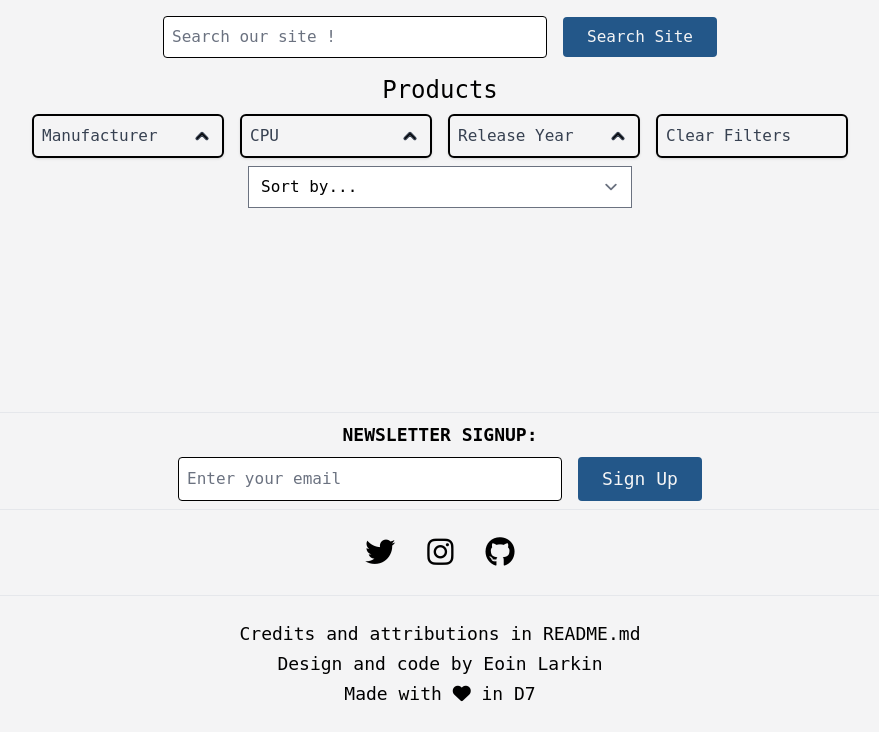
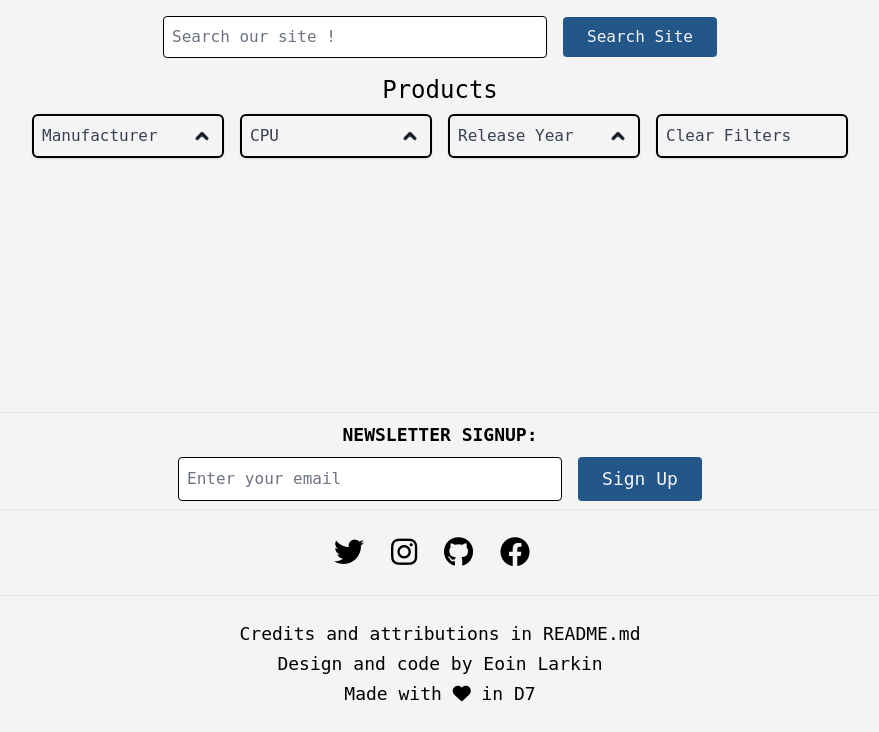
Before and after one commit to eoinlarkin/retro-pc, a Django app: page /store in a window 1280 px wide. Shown: the part 68-800 px from the top of the page, without its empty margins (200-1079 px from the left). Run offline with Django 4.2, Linux system fonts and the light colour scheme; data comes from the database, SQL or seed files in the repository; data that the repository does not hold is empty; parts of the project's set-up code (start-up, migrations or seed data) failed here and were passed over; some libraries are stand-ins or nearby versions.

Commit message:
style: changes to site formatting

```diff
--- a/static/css/output.css
+++ b/static/css/output.css
@@ -1818,6 +1827,22 @@ html {
 
 .mb-3 {
   margin-bottom: 0.75rem !important;
+}
+
+.mt-2 {
+  margin-top: 0.5rem !important;
+}
+
+.mb-2 {
+  margin-bottom: 0.5rem !important;
+}
+
+.mr-4 {
+  margin-right: 1rem !important;
+}
+
+.mt-0 {
+  margin-top: 0px !important;
 }
 
 .block {
@@ -2409,6 +2475,16 @@ html {
   line-height: 1.75rem !important;
 }
 
+.text-xs {
+  font-size: 0.75rem !important;
+  line-height: 1rem !important;
+}
+
+.text-3xl {
+  font-size: 1.875rem !important;
+  line-height: 2.25rem !important;
+}
+
 .font-bold {
   font-weight: 700 !important;
 }
--- a/store/templates/store/store.html
+++ b/store/templates/store/store.html
@@ -24,7 +24,7 @@
         <!-- End: Drawer Buttons -->
 
         <!-- Start: Container for the sort selector -->
-        <select id="sort-selector" class="flex justify-center w-96 mx-auto">
+        <!-- <select id="sort-selector" class="flex justify-center w-96 mx-auto">
             <option value="reset" {% if current_sorting == 'None_None' %}selected{% endif %}>Sort by...</option>
             <option value="price_asc" {% if current_sorting == 'price_asc' %}selected{% endif %}>Price (low to high)</option>
             <option value="price_desc" {% if current_sorting == 'price_desc' %}selected{% endif %}>Price (high to low)</option>
@@ -32,7 +32,7 @@
             <option value="name_desc" {% if current_sorting == 'name_desc' %}selected{% endif %}>Name (Z-A)</option>
             <option value="manufacturer_asc" {% if current_sorting == 'manufacturer_asc' %}selected{% endif %}>Manufacturer (A-Z)</option>
             <option value="manufacturer_desc" {% if current_sorting == 'manufacturer_desc' %}selected{% endif %}>Manufacturer (Z-A)</option>
-        </select>
+        </select> -->
         <!-- End: Container for the sort selector -->
 
         <!-- Start Product Listing -->
--- a/templates/base.html
+++ b/templates/base.html
@@ -71,13 +71,14 @@ Try retro-pc the web's best store for vintage computing hardware ">
     {% include 'footer.html' %}
 </footer>
 
-{% block postloadjs %}
+<!-- Base JS-->
 <script src="{% static 'js/drawer.js' %}"></script>
 <script src="{% static 'js/toast.js' %}"></script>
+
+{% block postloadjs %}
 {% endblock  %}
 
-<!-- Tailwind Elements -->
-<!-- <link rel="stylesheet" href="https://cdn.jsdelivr.net/npm/tw-elements/dist/css/index.min.css" /> -->
+
 </body>
 
 </html>
--- a/templates/footer.html
+++ b/templates/footer.html
@@ -15,24 +15,34 @@
                 class="btn-blue-greenhighlight py-2">Sign Up</button>
         </form>
         <!-- Bottom footer with contact links-->
-        <div class="bottom-0 w-full text-center border-t border-indigo-300">
-            <div class=" flex justify-center items-center p-6 border-b border-indigo-300 ">
-                <div class=" flex justify-center ">
-                    <a href=" https://www.twitter.com/ " target=" _blank " rel=" noopener "
-                        class=" mr-8  text-indigo-300 hover:text-fuchsia-800 ">
+        <div class="bottom-0 w-full text-center border-t">
+            <div class=" flex justify-center items-center p-6 border-b">
+                <div>
+                    <a href=" https://www.twitter.com/ " target=" _blank " rel=" noopener"
+                        class="mr-4  text-indigo-300 hover:text-blue ">
                         <i class=" text-3xl fab fa-twitter "></i>
                     </a>
+
                     <a href=" https://www.instagram.com/ " target=" _blank " rel="noopener"
-                        class=" mr-8  text-indigo-300 hover:text-fuchsia-800">
+                        class=" mr-4  text-indigo-300 hover:text-blue">
                         <i class=" text-3xl fab fa-instagram"></i>
                     </a>
-                    <a href=" https://github.com/eoinlarkin/ " target=" _blank " rel=" noopener "
-                        class="  text-indigo-300 hover:text-fuchsia-800">
+
+                    <a href=" https://github.com/eoinlarkin/ " target=" _blank " rel="noopener"
+                        class="mr-4  text-indigo-300 hover:text-blue">
                         <i class=" text-3xl fab fa-github "></i>
                     </a>
-                </div>
+
+                    <a href=" https://facebook.com " target=" _blank " rel="noopener"
+                    class="mr-4 text-indigo-300 hover:text-blue">
+                    <i class=" text-3xl fab fa-facebook "></i>
+                    </a>
+                </a>
+            </div>
+
             </div>
         </div>
+
 
             {% if user.is_authenticated %}
             <div class="flex justify-center items-center p-2 border-b border-indigo-300">
@@ -51,9 +61,9 @@
             <!-- Attributions  -->
             <div class=" text-center mt-0 p-6 space-y-0.5 ">
                 <p>Credits and attributions in <a href=" https://github.com/eoinlarkin/trax " target=" _blank "
-                        rel=" noopener " class=" text-indigo-300 hover:text-fuchsia-800 ">README.md</a></p>
+                        rel=" noopener " class=" text-indigo-300 hover:text-blue ">README.md</a></p>
                 <p>Design and code by <a href=" https://github.com/eoinlarkin/ " target=" _blank " rel=" noopener "
-                        class=" text-indigo-300 hover:text-fuchsia-800 ">Eoin Larkin</a>
+                        class=" text-indigo-300 hover:text-blue ">Eoin Larkin</a>
                 </p>
                         <p>Made with <i class=" fa fa-heart text-fuchsia-800 "></i> in D7</p>
             </div>
--- a/templates/header.html
+++ b/templates/header.html
@@ -3,7 +3,7 @@
 <!-- Template from following codepen: https://codepen.io/Zeeslag/pen/MWpLoKX -->
 <nav class="px-4 py-4 flex bg-yellow relative justify-between items-center z-20">
   <!-- <div class="container flex flex-wrap justify-between items-center mx-auto"> -->
-  <a class="text-4xl font-bold leading-none justify-start lowercase" href="#"
+  <a class="text-4xl font-bold leading-none justify-start lowercase" href="{% url 'home' %}"
     >retro-pc
   </a>
 
```
Also changed, not shown: other parts of static/css/output.css (+64 -0 lines), cart/templates/cart/cart.html (+5 -6 lines), store/templates/store/product_detail.html (+10 -9 lines).
